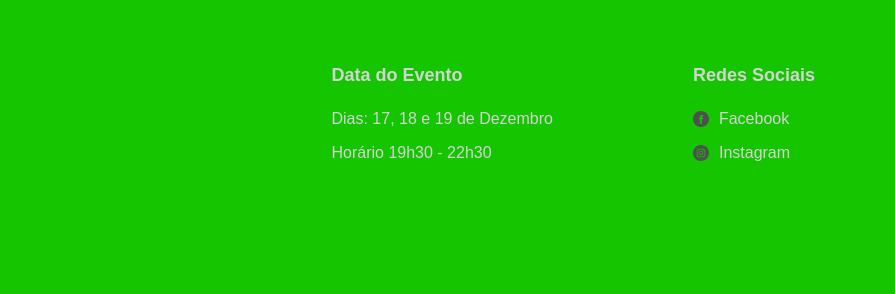
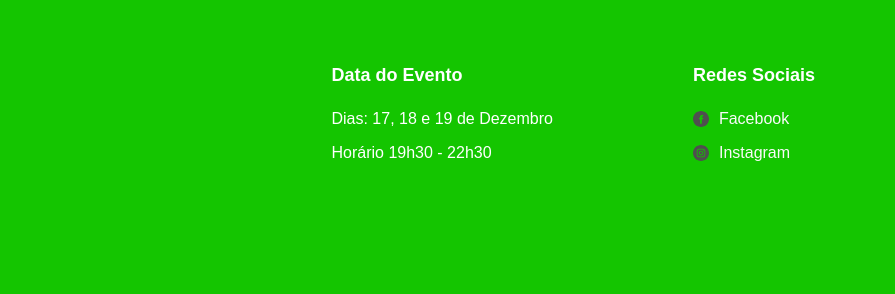
Before and after one commit to DaviAlves76/Jornadatsi25, a plain HTML site: page index.html in a window 1280 px wide. Shown: the part 2461-2755 px from the top of the page, 385-1280 px from the left. Drawn offline with Linux system fonts and the light colour scheme.

Commit message:
css correction

```diff
--- a/style.css
+++ b/style.css
@@ -121,7 +121,7 @@
 
         .footer{
             background-color:#14c500 ;
-            color: #d3d3d3;
+            color: #ffffff;
             padding: 60px 0;
             margin: 0;
          }
@@ -173,7 +173,7 @@
          }
         .footer_column-link {
          text-decoration: none;
-         color: #d3d3d3;
+         color: #fafafa;
          display: flex;
          align-items: center;
          }
```
